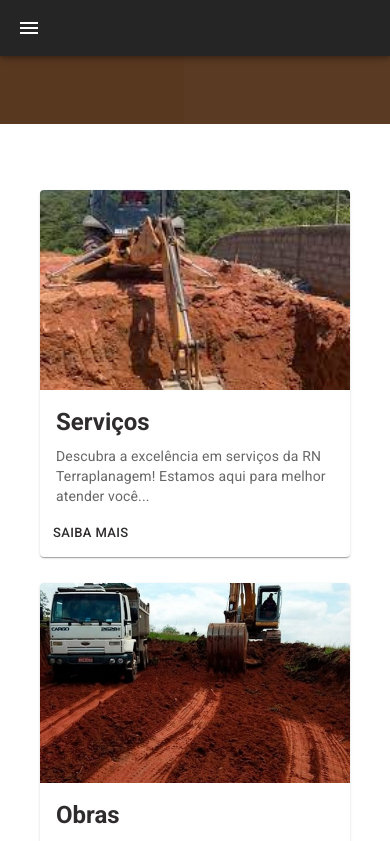
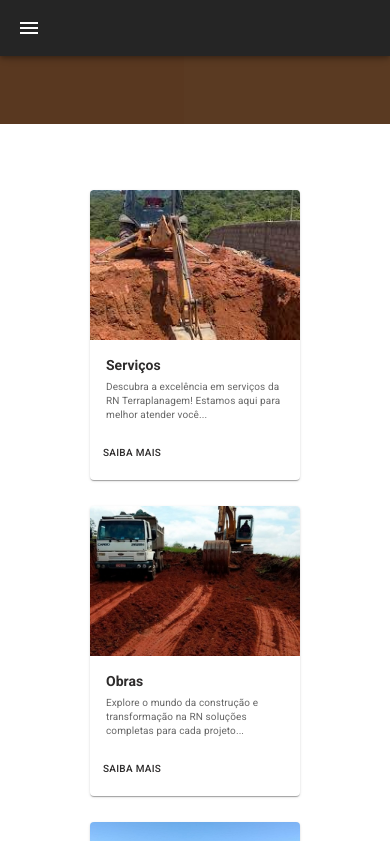
Before and after one commit to WeldonThallysson/RnTerraplanagem, a React (Vite) app: page / in a window 390 px wide. Shown: the top 841 px of the page. Built offline with nearby package versions, Linux system fonts and the light colour scheme.

Commit message:
Optei por criar uma folha de stylo para ter mais controle da responsividade do componente card

```diff
--- a/src/components/cards/CardsStyle.css
+++ b/src/components/cards/CardsStyle.css
@@ -13,3 +13,216 @@
     font-weight: bolder;
 
 }
+
+
+ /*Responsividade*/
+ @media screen and (max-width: 320px ) {
+    #cards{
+      width: 210px;
+      height:250px;
+      justify-content: center;
+      align-items: center;
+
+    }
+    #imagemCard{
+        width: 100%;
+        height: 120px;
+    }
+    #titulo{
+        font-size: 14px;
+    }
+    #descricao{
+        font-size: 10px;
+    }
+    #buttonSaibaMais{
+        font-size: 10px;
+        margin-top: -30px;
+    }
+
+
+}
+
+@media screen and (max-width: 375px ) {
+    #cards{
+      width: 210px;
+      height:250px;
+      justify-content: center;
+      align-items: center;
+
+    }
+    #imagemCard{
+        width: 100%;
+        height: 120px;
+    }
+    #titulo{
+        font-size: 14px;
+    }
+    #descricao{
+        font-size: 10px;
+    }
+    #buttonSaibaMais{
+        font-size: 10px;
+        margin-top: -30px;
+    }
+
+
+}
+@media screen and (max-width: 390px ) {
+    #cards{
+      width: 230px;
+      height:280px;
+      justify-content: center;
+      align-items: center;
+
+    }
+    #imagemCard{
+        width: 100%;
+        height: 150px;
+    }
+    #titulo{
+        font-size: 14px;
+    }
+    #descricao{
+        font-size: 10px;
+    }
+    #buttonSaibaMais{
+        font-size: 10px;
+        margin-top: -30px;
+    }
+
+
+}
+
+@media screen and (max-width: 430px ) {
+    #cards{
+      width: 230px;
+      height:280px;
+      justify-content: center;
+      align-items: center;
+
+    }
+    #imagemCard{
+        width: 100%;
+        height: 150px;
+    }
+    #titulo{
+        font-size: 14px;
+    }
+    #descricao{
+        font-size: 10px;
+    }
+    #buttonSaibaMais{
+        font-size: 10px;
+        margin-top: -30px;
+    }
+
+
+}
+@media screen and (max-width: 475px ) {
+    #cards{
+      width: 250px;
+      height:290px;
+      justify-content: center;
+      align-items: center;
+
+    }
+    #imagemCard{
+        width: 100%;
+        height: 150px;
+    }
+    #titulo{
+        font-size: 14px;
+    }
+    #descricao{
+        font-size: 10px;
+    }
+    #buttonSaibaMais{
+        font-size: 10px;
+        margin-top: -30px;
+    }
+
+
+}
+@media screen and (max-width: 768px ) {
+
+
+    #cards{
+      width: 210px;
+      height:290px;
+      justify-content: center;
+      align-items: center;
+
+    }
+    #imagemCard{
+        width: 100%;
+        height: 150px;
+    }
+    #titulo{
+        font-size: 14px;
+    }
+    #descricao{
+        font-size: 10px;
+    }
+    #buttonSaibaMais{
+        font-size: 10px;
+        margin-top: -30px;
+    }
+
+
+}
+@media screen and (min-width: 1440px ) {
+
+
+    #cards{
+      width: 320px;
+      height:390px;
+      justify-content: center;
+      align-items: center;
+
+    }
+    #imagemCard{
+        width: 100%;
+        height: 200px;
+    }
+    #titulo{
+        font-size: 21px;
+    }
+    #descricao{
+        font-size: 15px;
+    }
+    #buttonSaibaMais{
+        font-size: 15px;
+        font-weight: bold;
+        margin-top: 15px;
+    }
+
+
+}
+@media screen and (min-width: 1920px ) {
+
+
+    #cards{
+      width: 600px;
+      height:450px;
+      justify-content: center;
+      align-items: center;
+
+    }
+    #imagemCard{
+        width: 100%;
+        height: 200px;
+    }
+    #titulo{
+        font-size: 30px;
+    }
+    #descricao{
+        font-size: 18px;
+    }
+    #buttonSaibaMais{
+        font-size: 25px;
+        font-weight: bold;
+        margin-top: 50px;
+    }
+
+
+}
```
